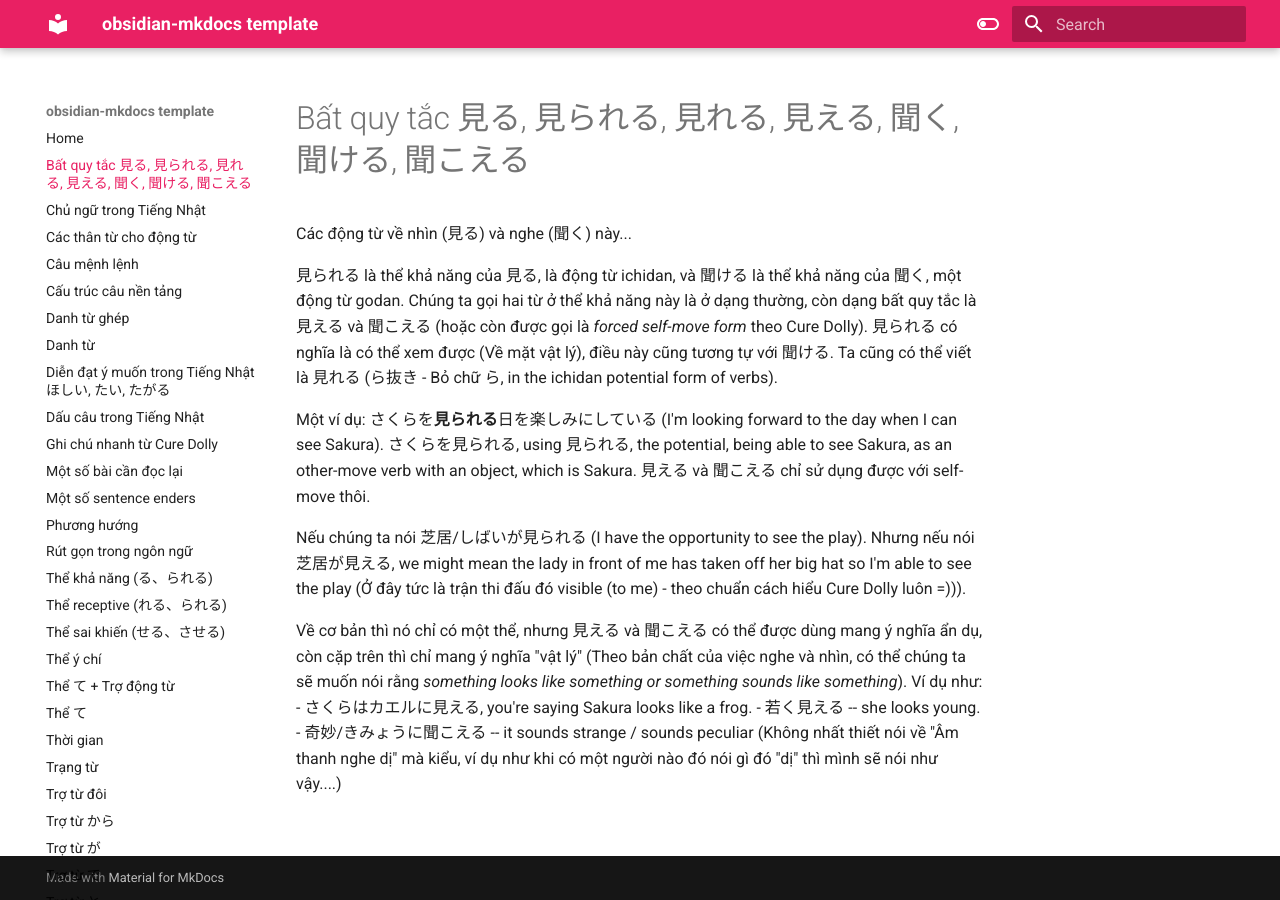
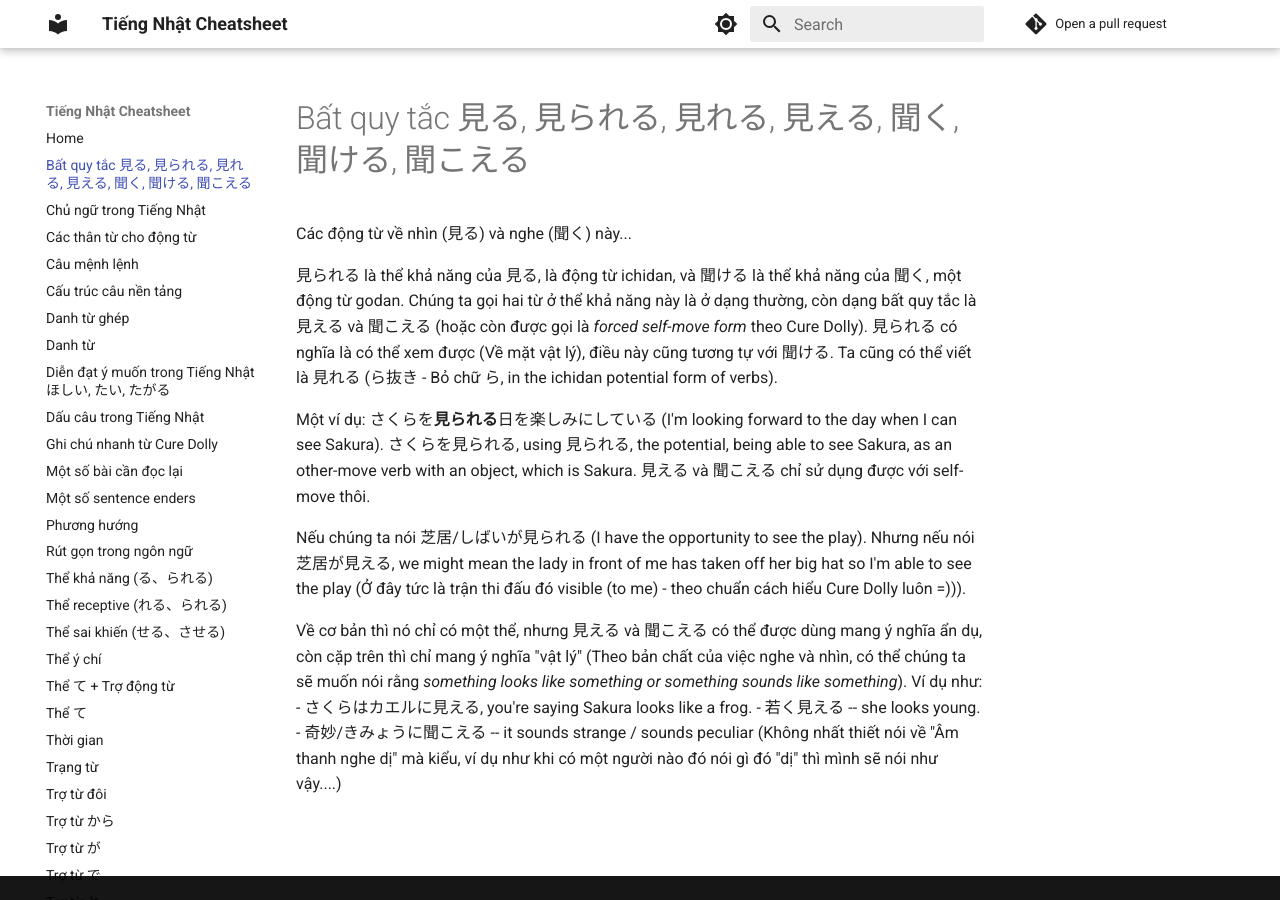
Before and after one commit to duyk471/tieng-nhat-cheatsheet, an MkDocs documentation site: the page built from docs/Bất quy tắc - 見る, 見られる, 見れる, 見える, 聞く, 聞ける, 聞こえる.md, in a window 1280 px wide. Built offline with MkDocs 1.6.1 and Material for MkDocs 9.7.7, drawn with Linux system fonts in a browser that asks for light colours; comment, search, counter and statistics services are not loaded.

Commit message:
Sửa lại tệp config

```diff
--- a/mkdocs.yml
+++ b/mkdocs.yml
@@ -1,26 +1,35 @@
-site_name: obsidian-mkdocs template
+site_name: Tiếng Nhật Cheatsheet
+site_description: Ngữ pháp Tiếng Nhật toàn thư
+site_author: duykhanh471
+repo_name: Open a pull request
+repo_url: https://github.com/duyk471/tieng-nhat-cheatsheet
 
 theme:
-    name: 'material'
-    palette:
-
-    # Light mode
+  palette:
+    # Palette toggle for light mode
     - media: "(prefers-color-scheme: light)"
       scheme: default
-      primary: pink
-      accent: indigo
+      primary: white
+      accent: grey
       toggle:
-        icon: material/toggle-switch-off-outline
+        icon: material/brightness-7
         name: Switch to dark mode
 
-    # Dark mode
+    # Palette toggle for dark mode
     - media: "(prefers-color-scheme: dark)"
       scheme: slate
-      primary: pink
-      accent: blue
+      primary: indigo
+      accent: grey
       toggle:
-        icon: material/toggle-switch
+        icon: material/brightness-4
         name: Switch to light mode
+  # features:
+  #   - navigation.sections
+  #   - navigation.footer
+  #   - toc.follow
+  #   - search.suggest
+  #   - search.highlight
+  name: material
 
 # Extensions
 markdown_extensions:
@@ -51,3 +60,6 @@ extra_javascript:
   - https://polyfill.io/v3/polyfill.min.js?features=es6
   - https://cdn.jsdelivr.net/npm/mathjax@3/es5/tex-mml-chtml.js
   - https://unpkg.com/mermaid/dist/mermaid.min.js
+
+extra:
+  generator: false
```
